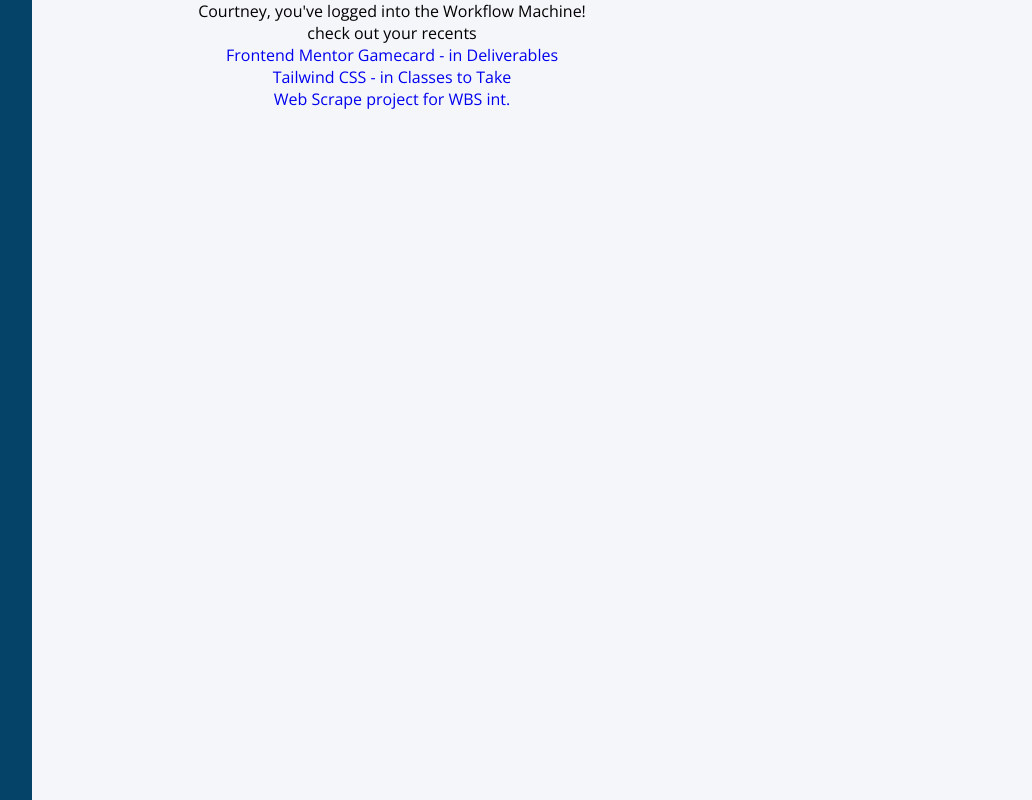
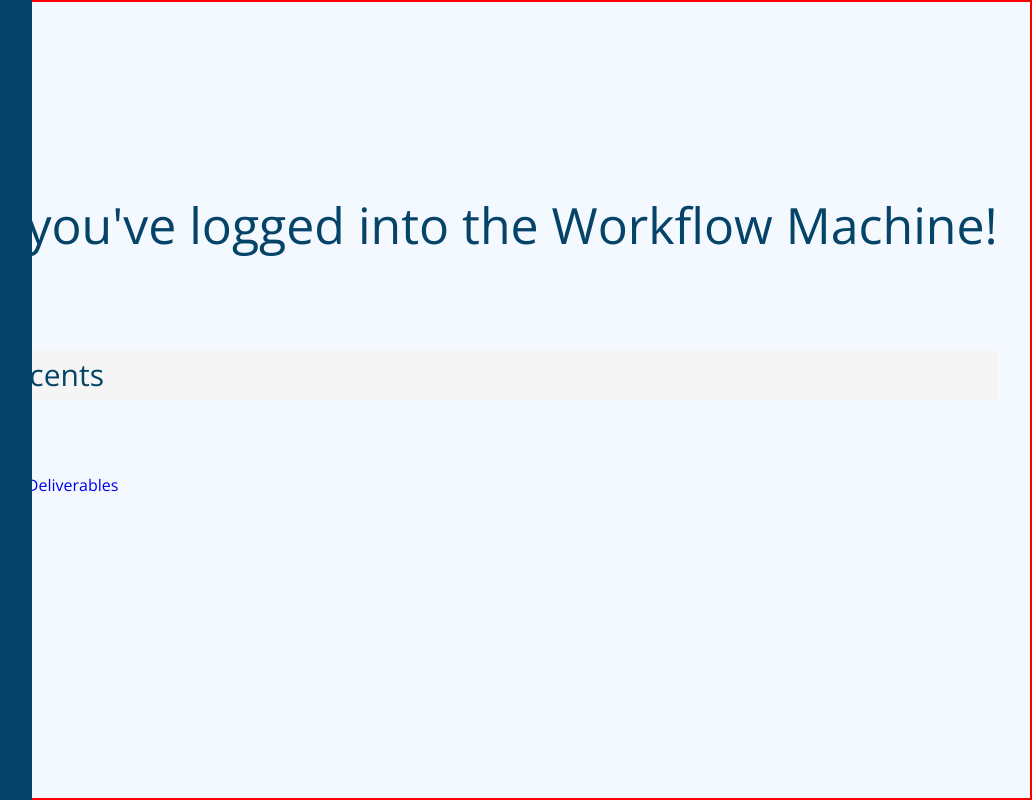
Before and after one commit to courthub74/codemagazine, a plain HTML site: page sidebar/sidebar.html in a window 1280 px wide. Shown: the full height of the page, 248-1280 px from the left. Drawn offline with nearby package versions, Linux system fonts and the light colour scheme.

Commit message:
page added 1st step

```diff
--- a/sidebar/sidebar.css
+++ b/sidebar/sidebar.css
@@ -10,7 +10,7 @@
 }
 
 body {
-    background-color: #f5f6fa;
+    background-color: #F3F9FF;
 }
 
 .wrapper .sidebar {
@@ -73,5 +73,34 @@ body {
 
 /* PAGE */
 .page {
+    display: flex;
+    justify-content: center;
+    align-items: center;
     text-align: center;
+    border: 2px solid red;
+    height: 100vh;
 }
+
+.pagestuff {
+    /* border: 2px solid yellow; */
+    height: 50vh;
+    line-height: 50px;
+}
+
+.header {
+    color: rgb(5, 68, 104);
+    font-size: 50px;
+    padding-bottom: 100px;
+}
+
+.recents {
+    font-size: 30px;
+    text-align: left;
+    color: rgb(5, 68, 104);
+    background-color: #F5F5F5;
+}
+
+.recentlist {
+    padding-top: 60px;
+    text-align: left;
+}
```
